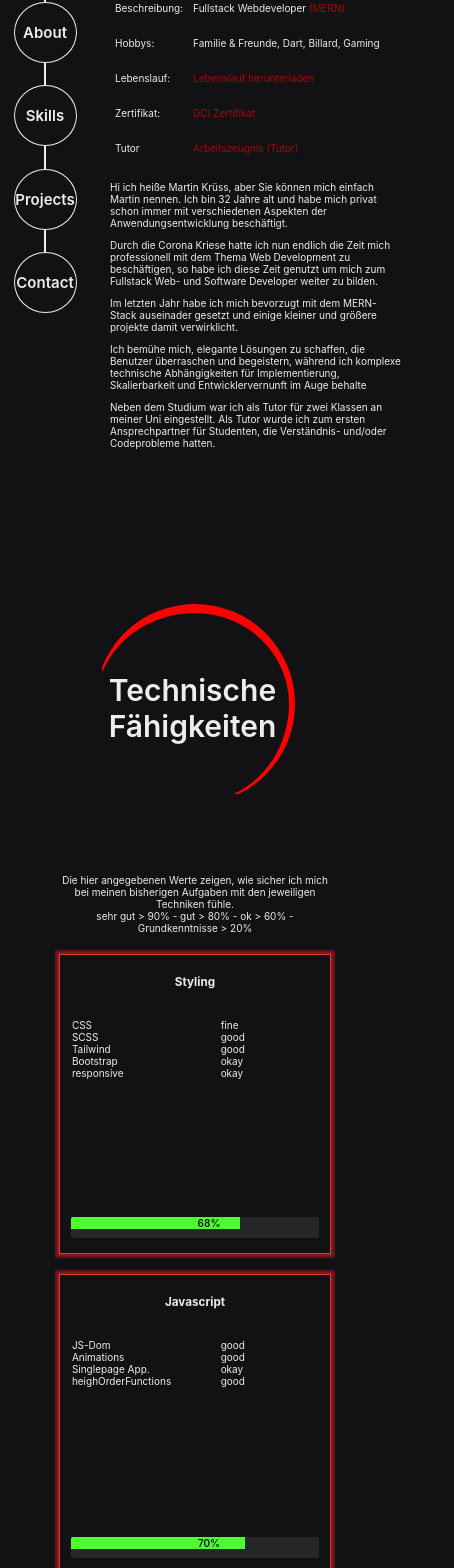
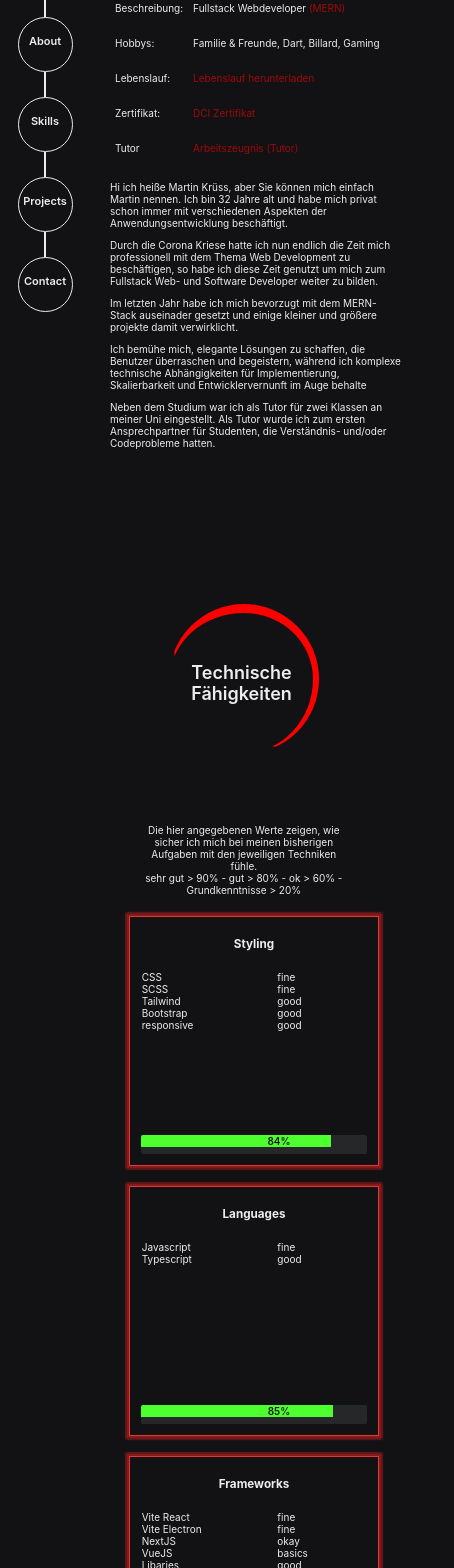
Before and after one commit to MartinKruess/portfolio_kr-ss, a React (Vite) app: page / in a window 390 px wide. Shown: the part 378-1946 px from the top of the page, 454 px wide, since content can reach past the window. Built offline with nearby package versions, Linux system fonts and the light colour scheme.

Commit message:
restyling resp

```diff
--- a/src/App.scss
+++ b/src/App.scss
@@ -255,107 +255,6 @@ body{
   }
 }
 
-@media only screen and (max-width: 1424px) {
-  body{
-    font-size: 1.4rem;
-  }
-
-  #about{
-    grid-template-columns: repeat(1, 1fr);
-    grid-template-rows: 2fr;
-
-    .aboutLeft, .aboutRight{
-      grid-column: 1/2;
-    }
-
-      .contextRightText{
-        grid-column: 1/2;
-      }
-      .imgContainer{
-        grid-column: 3/4;
-        max-height: 40rem;
-      }
-  }
-}
-
-@media only screen and (max-width: 1024px) {
-  body{
-    font-size: 1.3rem;
-  }
-
-  .header{
-    font-size: 5rem;
-  }
-
-  .co{
-    font-size: 3rem;
-  }
-}
-
-@media only screen and (max-width: 900px) {
-  body{
-    font-size: 1.2rem;
-  }
-
-  .header{
-    font-size: 4rem;
-  }
-  .co{
-    font-size: 2.5rem;
-  }
-
-  .spacer{
-    height: 5rem;
-  }
-
-  #about{
-    margin-left: 12rem;
-
-    .aboutLeft{
-      width: 100%;
-    }
-
-    .contextRightText{
-      width: 100% !important;
-
-      .textContainer1, .textContainer2, .textContainer3, .textContainer4{
-        width: 80% !important;
-      }
-    }
-
-    .aboutRight{
-      .imgContainer{
-        width: 100%;
-
-        img{
-          width: 100%;
-          transform: translateY(-3rem);
-        }
-      }
-    }
-  }
-}
-
-@media only screen and (max-width: 600px) {
-  body{
-    font-size: 1rem;
-  }
-
-  #about{
-    margin-left: 10rem;
-
-    .aboutRight{
-      .contextRightText{
-        grid-column: 1/4;
-      }
-
-      .imgContainer{
-        display: none;
-      }
-    }
-  }
-}
-
 // Skills
 
 .cardContainer{
@@ -378,7 +277,7 @@ body{
      flex-wrap: wrap;
      justify-content: center;
      padding: var(--mediumSpacer);
-    margin: var(--mediumSpacer);
+     margin: var(--largeSpacer);
      border: solid 1px #e33838;
      box-shadow:
      1px 1px 1px 3px #d8222233,
@@ -475,7 +374,6 @@ body{
    text-align: center;
    justify-content: space-evenly;
 
-
    h3{
      font-size: 4rem;
      width: 100%;
@@ -532,3 +430,186 @@ body{
      font-size: 3.3rem;
    }
  }
+
+
+@media only screen and (max-width: 1424px) {
+  body{
+    font-size: 1.4rem;
+  }
+
+  #about{
+    grid-template-columns: repeat(1, 1fr);
+    grid-template-rows: 2fr;
+
+    .aboutLeft, .aboutRight{
+      grid-column: 1/2;
+    }
+
+      .contextRightText{
+        grid-column: 1/2;
+      }
+      .imgContainer{
+        grid-column: 3/4;
+        max-height: 40rem;
+      }
+  }
+}
+
+@media only screen and (max-width: 1024px) {
+  body{
+    font-size: 1.3rem;
+  }
+
+  .header{
+    font-size: 5rem;
+  }
+
+  .co{
+    font-size: 3rem;
+  }
+}
+
+@media only screen and (max-width: 900px) {
+  body{
+    font-size: 1.2rem;
+  }
+
+  .header{
+    font-size: 4rem;
+  }
+  .co{
+    font-size: 2.5rem;
+  }
+
+  .spacer{
+    height: 5rem;
+  }
+
+  #about{
+    margin-left: 12rem;
+
+    .aboutLeft{
+      width: 100%;
+    }
+
+    .contextRightText{
+      width: 100% !important;
+
+      .textContainer1, .textContainer2, .textContainer3, .textContainer4{
+        width: 80% !important;
+      }
+    }
+
+    .aboutRight{
+      .imgContainer{
+        width: 100%;
+
+        img{
+          width: 100%;
+          transform: translateY(-3rem);
+        }
+      }
+    }
+  }
+}
+
+@media only screen and (max-width: 600px) {
+  body{
+    font-size: 1rem;
+  }
+
+  .naviContainer{
+    background-color: transparent;
+    width: 7rem;
+    height: 50rem;
+    font-size: 1.1rem;
+
+    .topic{
+      width: 5.5rem;
+      height: 5.5rem;
+      padding: 1.6rem 0;
+    }
+
+    .settings{
+      width: 5.5rem;
+      height: 5.7rem;
+      padding: 0.75rem 0;
+
+      i{
+        font-size: 4rem;
+      }
+    }
+
+    .settingModal{
+
+      .settingsHori{
+        width: 5.5rem;
+        height: 5.7rem;
+        padding: 0.4rem 0;
+        font-size: 1.1rem;
+      }
+
+      .switch {
+        width: 40px;
+        height: 24px;
+        border: 1px;
+      }
+
+      .slider:before {
+        position: absolute;
+        content: "";
+        height: 1.2rem;
+        width: 1.2rem;
+        left: 0.5rem;
+        bottom: 0.6rem;
+      }
+    }
+  }
+
+  .tecStack{
+    width: 15rem;
+    height: 15rem;
+    font-size: 1.8rem;
+    margin-left: 13rem;;
+  }
+
+  #about{
+    margin-left: 10rem;
+
+    .aboutRight{
+      .contextRightText{
+        grid-column: 1/4;
+      }
+
+      .imgContainer{
+        display: none;
+      }
+    }
+  }
+
+  .cardContainer{
+    width: 80%;
+    margin-left: 8rem;
+
+    .card{
+      width: 25rem;
+      height: 25rem;
+      margin: 1rem 0;
+
+      .keyContainer, .valueContainer{
+        height: 16rem;
+      }
+    }
+  }
+
+  #projects{
+    margin-left: 8rem;
+    a{
+      .projectContainer{
+        width: 30rem;
+        height: 25rem;
+        font-size: 1.3rem;
+      }
+    }
+  }
+}
--- a/src/comps/skills.jsx
+++ b/src/comps/skills.jsx
@@ -7,50 +7,50 @@ export const Skills = () => {
         {
             titel: "Styling",
             keys: ["CSS", "SCSS", "Tailwind", "Bootstrap", "responsive"],
-            values: ["fine", "good", "good", "okay", "okay"],
-            percent: 68,
+            values: ["fine", "fine", "good", "good", "good"],
+            percent: 420/5,
         },
         {
-            titel: "Javascript",
-            keys: ["JS-Dom", "Animations", "Singlepage App.", "heighOrderFunctions"],
-            values: ["good", "good", "okay", "good"],
-            percent: 70,
+            titel: "Languages",
+            keys: ["Javascript", "Typescript", ""],
+            values: ["fine", "good"],
+            percent: 170/2,
         },
         {
-            titel: "React",
-            keys: ["react-router-dom", "useState", "useContext", "JSX", "libaries"],
-            values: ["fine", "fine", "good", "fine", "okay"],
-            percent: 84,
+            titel: "Frameworks",
+            keys: ["Vite React", "Vite Electron", "NextJS", "VueJS", "Libaries"],
+            values: ["fine", "fine", "okay", "basics", "good"],
+            percent: 440/5,
         },
         {
-            titel: "Security",
-            keys: ["bcrypt", "jwt", "oAuth", "user Managment", "testing"],
-            values: ["fine", "good", "okay", "good", "basics"],
-            percent: 64,
+            titel: "Backend",
+            keys: ["NodeJS", "Express", "Cors", "API"],
+            values: ["good", "good", "basics", "good"],
+            percent: 260/4,
         },
         {
-            titel: "Node",
-            keys: ["Express", "Cors", "API"],
-            values: ["good", "basics", "good"],
-            percent: 64,
-        },
-        {
-            titel: "MongoDB",
-            keys: ["mongoose", "Atlas","data-management", "Schemas & SubSchemas"],
-            values: ["good","good","okay", "good"],
-            percent: 75,
+            titel: "Databases",
+            keys: ["MongoDB", "Firebase", "MYSQL"],
+            values: ["good","good","okay"],
+            percent: 195/3,
         },
         {
             titel: "Socket IO",
             keys: ["many to one (Support)", "Twitch LiveChat", "user Management"],
             values: ["okay", "good", "okay"],
-            percent: 66,
+            percent: 210/3,
+        },
+        {
+            titel: "Security",
+            keys: ["bcrypt", "jwt", "oAuth", "Passport", "userManagment", "testing"],
+            values: ["fine", "fine", "okay", "okay", "good", "basics"],
+            percent: 405/6,
         },
         {
             titel: "Extras",
-            keys: ["Login with Twitch", "Passport", "Login with Github", "Paypal", "Filesystem", "Cloudinary", "netlify", "cyclic sh"],
-            values: ["okay", "okay", "okay", "good", "good", "okay", "good", "good"],
-            percent: 60,
+            keys: [, "Paypal", "Cloudinary", "netlify", "ionos (1&1)", "cyclic sh", "BigO", "Recursion"],
+            values: ["okay", "good", "good", "good", "good", "okay", "okay"],
+            percent: 490/7,
         },
     ]
 
```
Lines whose indentation alone changed are shown as unchanged.
